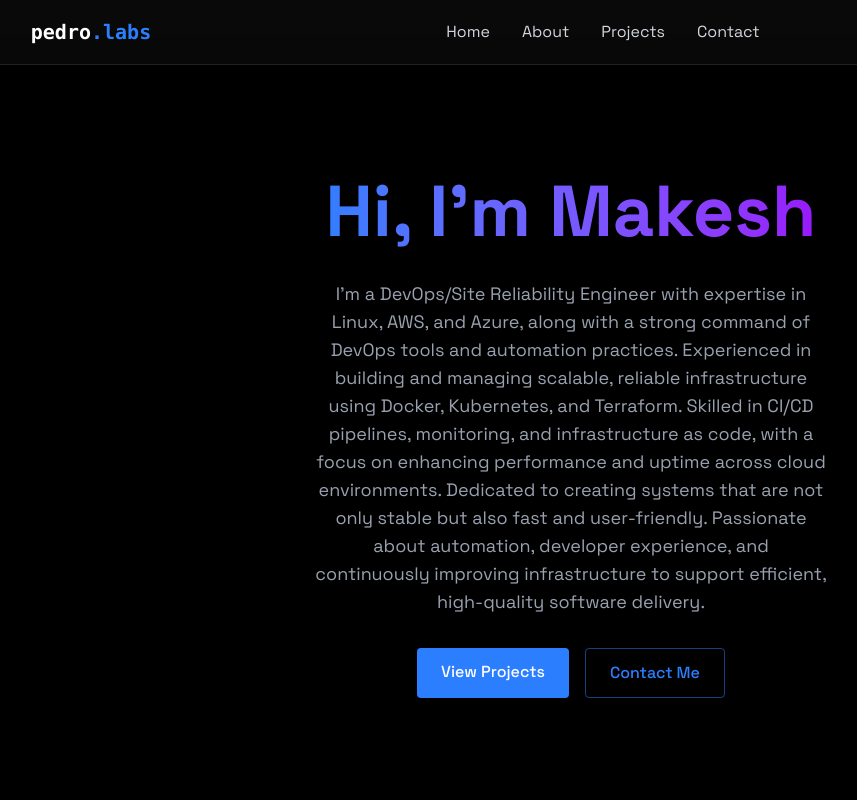
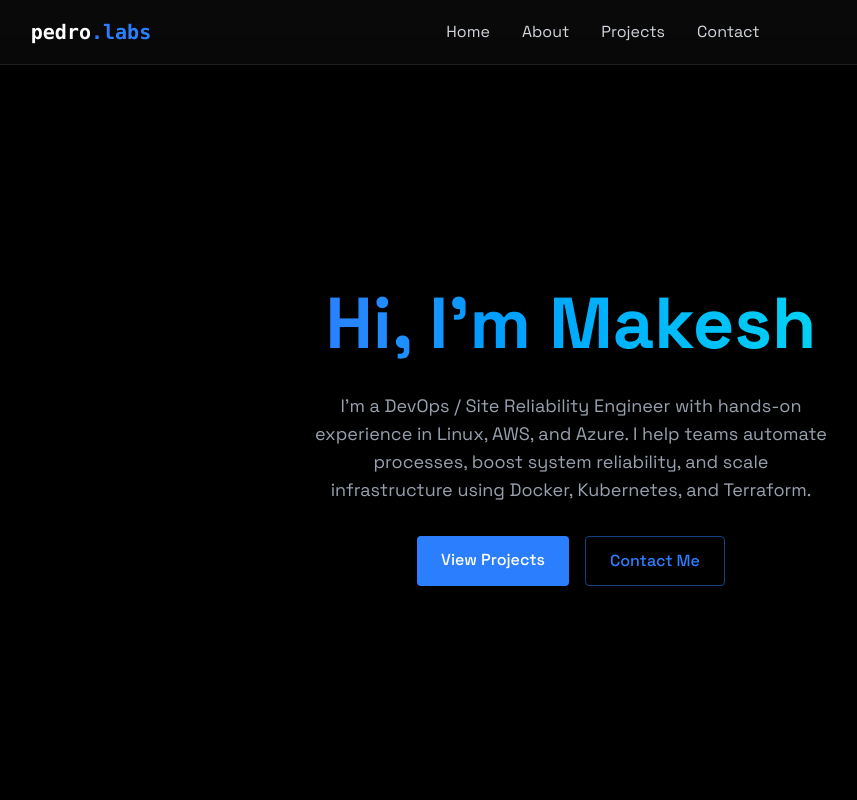
Before and after one commit to makeshmr/RedLabs, a React (Vite) app: page / in a window 1280 px wide. Shown: the top 800 px of the page, without its empty margins (69-926 px from the left). Built offline with nearby package versions, Linux system fonts and the light colour scheme.

Commit message:
adding reveal part

```diff
--- a/src/components/sections/About.jsx
+++ b/src/components/sections/About.jsx
@@ -1,3 +1,6 @@
+import { RevealOnScroll } from "./RevealOnScroll";
+
+
 export const About = () => {
 
 const cloudSkills = [
@@ -15,7 +18,10 @@ const devopsSkills = [
 ];
 
     return (
-        <section id="about"  className="min-h-screen flex items-center justify-center py-20" >
+        <section id="about"
+        className="min-h-screen flex items-center justify-center py-20" >
+
+        <RevealOnScroll>
 
         <div className="max-w-3xl mx-auto px-4">
             <h2 className="text-3xl font-bold mb-8 bg-gradient-to-r from-blue-500 to-cyan-400 bg-clip-text text-transparent text-center">
@@ -113,7 +119,7 @@ const devopsSkills = [
             </div>
 
         </div>
-
+    </RevealOnScroll>
     </section>
     );
 };
--- a/src/components/sections/Home.jsx
+++ b/src/components/sections/Home.jsx
@@ -1,3 +1,4 @@
+import { RevealOnScroll } from "./RevealOnScroll"
 
 
 export const Home = () => {
@@ -5,15 +6,14 @@ export const Home = () => {
     id='home'
     className="min-h-screen flex items-center justify-center relative"
     >
+        <RevealOnScroll>
         <div className="text-center z-10 px-4">
-            <h1 className="text-5xl md:text-7xl font-bold mb-6 bg-gradient-to-r from-blue-500 to-purple-600 bg-clip-text text-transparent leading-tight">
+            <h1 className="text-5xl md:text-7xl font-bold mb-6 bg-gradient-to-r from-blue-500 to-cyan-400 bg-clip-text text-transparent leading-tight">
                 Hi, I'm Makesh
             </h1>
 
             <p className="text-gray-400 text-lg mb-8 max-w-lg mx-auto">
-                I'm a DevOps/Site Reliability Engineer with expertise in Linux, AWS, and Azure, along with a strong command of DevOps tools and automation practices. Experienced in building and managing scalable, reliable infrastructure using Docker, Kubernetes, and Terraform.
-                Skilled in CI/CD pipelines, monitoring, and infrastructure as code, with a focus on enhancing performance and uptime across cloud environments. Dedicated to creating systems that are not only stable but also fast and user-friendly.
-                Passionate about automation, developer experience, and continuously improving infrastructure to support efficient, high-quality software delivery.
+                I'm a DevOps / Site Reliability Engineer with hands-on experience in Linux, AWS, and Azure. I help teams automate processes, boost system reliability, and scale infrastructure using Docker, Kubernetes, and Terraform.
 
             </p>
             <div className="flex justify-center space-x-4">
@@ -37,7 +37,7 @@ export const Home = () => {
             </div>
         </div>
 
-
+    </RevealOnScroll>
 
 
     </section>
--- a/src/components/sections/Projects.jsx
+++ b/src/components/sections/Projects.jsx
@@ -0,0 +1,28 @@
+import { RevealOnScroll } from "./RevealOnScroll";
+
+export const Projects = () => {
+    return (
+    <section id="projects"
+    className="min-h-screen flex items-center justify-center py-20">
+
+    <RevealOnScroll>
+
+        <div className="max-w-5xl mx-auto px-4">
+            <h2 className="text-3xl font-bold mb-8 bg-gradient-to-r from-blue-500 to-cyan-400 bg-clip-text text-transparent text-center">
+                {" "}
+                Featured Projects
+            </h2>
+            <div className="grid grid-cols-1 md:grid-cols-2 gap-6">
+                <h3>Data Analytics</h3>
+                <p>
+
+                </p>
+
+            </div>
+
+        </div>
+    </RevealOnScroll>
+    </section>
+
+    );
+};
--- /dev/null
+++ b/src/components/sections/RevealOnScroll.jsx
@@ -0,0 +1,28 @@
+import { useEffect,useRef} from "react"; //4.3k (gizzped: 1.9k)
+
+export const RevealOnScroll = ({ children }) => {
+    const ref = useRef(null);
+
+    useEffect(() => {
+        const observer= new IntersectionObserver(
+            ([entry]) => {
+            if (entry.isIntersecting) {
+                ref.current.classList.add("visible");
+            }
+        },
+        {threshold:0.2, rootMargin: "0px 0px -50px 0px"}
+        );
+
+
+        if (ref.current) observer.observe(ref.current);
+
+        return () => observer.disconnect();
+});
+
+
+    return (
+        <div ref={ref} className="reveal">
+         {children}
+         </div>
+    );
+};
--- a/src/index.css
+++ b/src/index.css
@@ -38,3 +38,15 @@ body {
     animation: loading 0.8s ease infinite;
   }
 }
+
+.reveal {
+  opacity: 0;
+  transform: translateY(20px);
+  transition: opacity 0.7s ease,transform 0.7s ease;
+
+}
+
+.reveal.visible {
+  opacity: 1;
+  transform: translateY(0);
+}
```
